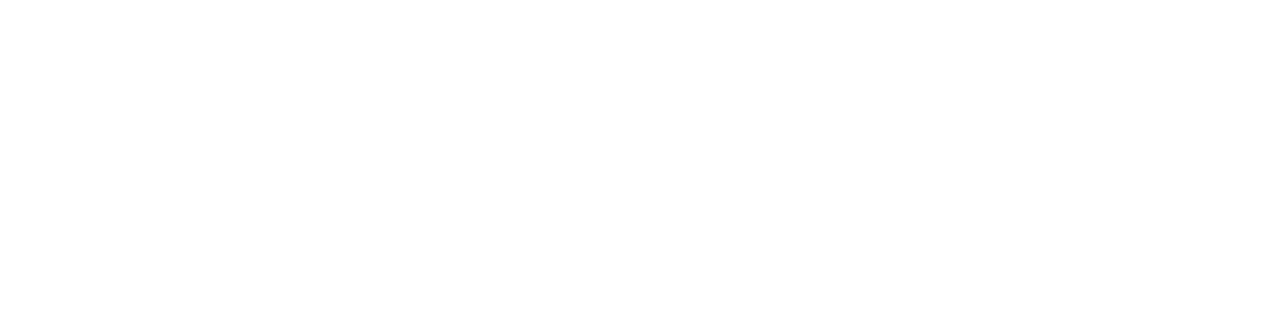
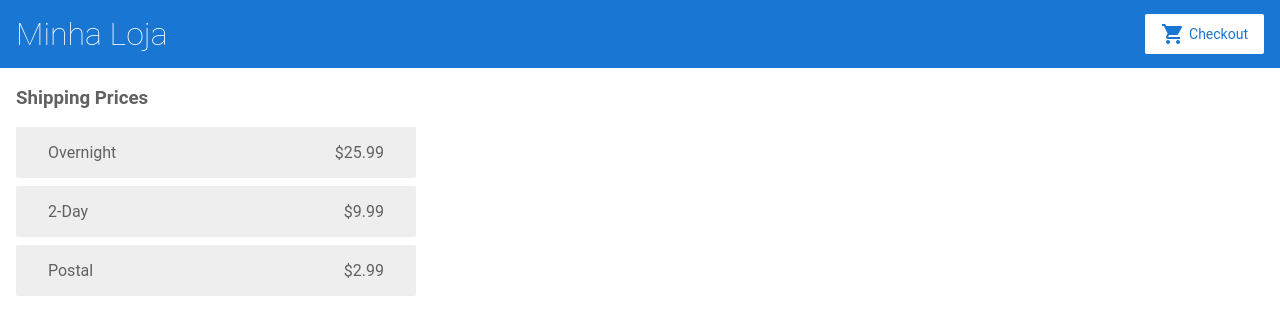
Before and after one commit to CarlosHenriqueDv/angular-kmeare-start, an Angular app: page /shipping in a window 1280 px wide. Shown: the top 334 px of the page. Built offline with nearby package versions, Linux system fonts and the light colour scheme.

Commit message:
3 files modified

```diff
--- a/src/app/carrinho.service.ts
+++ b/src/app/carrinho.service.ts
@@ -1,5 +1,5 @@
+import { Injectable } from '@angular/core';
 import { HttpClient } from '@angular/common/http';
-import { Injectable } from '@angular/core';
 
 @Injectable({
   providedIn: 'root'
@@ -28,7 +28,7 @@
   }
 
   getShippingPrices(){
-    return this.http.get('/asserts/getShippingPrices.json');
+    return this.http.get('/assets/shipping.json');
   }
 
 
--- a/src/app/carrinho/carrinho.component.html
+++ b/src/app/carrinho/carrinho.component.html
@@ -1,4 +1,8 @@
 <h3>Meu Carrinho</h3>
+
+<p>
+  <a routerLink="/shipping">Shipping Prices</a>
+</p>
 
 <div class="cart-item" *ngFor="let item of items">
   <span>{{ item.name }}</span>
--- a/src/app/shipping/shipping.component.html
+++ b/src/app/shipping/shipping.component.html
@@ -1,7 +1,7 @@
-<h3><Shipping Prices/h3>
+<h3>Shipping Prices</h3>
 
-<div class="shipping-item" *ngFor="let shipping of shippingCoasts | async">
-  <span>{{shipping.type}}</span>
-  <span>{{shipping.price | currency}}</span>
+<div class="shipping-item" *ngFor="let shipping of shippingCosts | async">
+  <span>{{ shipping.type }}</span>
+  <span>{{ shipping.price | currency}}</span>
 
 </div>
```
